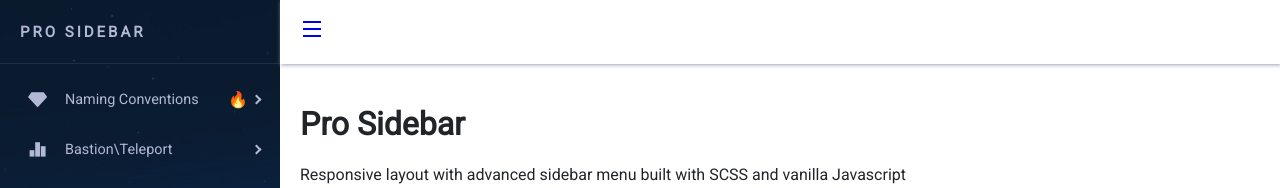
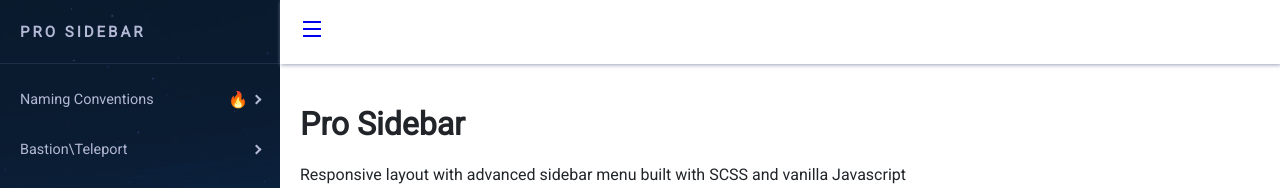
Before and after one commit to balakrishna222111/prosidebartemplate, a plain HTML site: page index.html in a window 1280 px wide. Shown: the top 188 px of the page. Drawn offline with Linux system fonts and the light colour scheme.

Commit message:
commented span

```diff
--- a/index.html
+++ b/index.html
@@ -34,9 +34,9 @@
               <ul>
                 <li class="menu-item sub-menu">
                   <a href="#">
-                    <span class="menu-icon">
+                    <!-- <span class="menu-icon">
                       <i class="ri-vip-diamond-fill"></i>
-                    </span>
+                    </span> -->
                     <span class="menu-title">Naming Conventions</span>
                     <span class="menu-suffix">&#x1F525;</span>
                   </a>
@@ -52,9 +52,9 @@
                 </li>
                 <li class="menu-item sub-menu">
                   <a href="#">
-                    <span class="menu-icon">
+                    <!-- <span class="menu-icon">
                       <i class="ri-bar-chart-2-fill"></i>
-                    </span>
+                    </span> -->
                     <span class="menu-title">Bastion\Teleport</span>
                   </a>
                   <div class="sub-menu-list">
```
